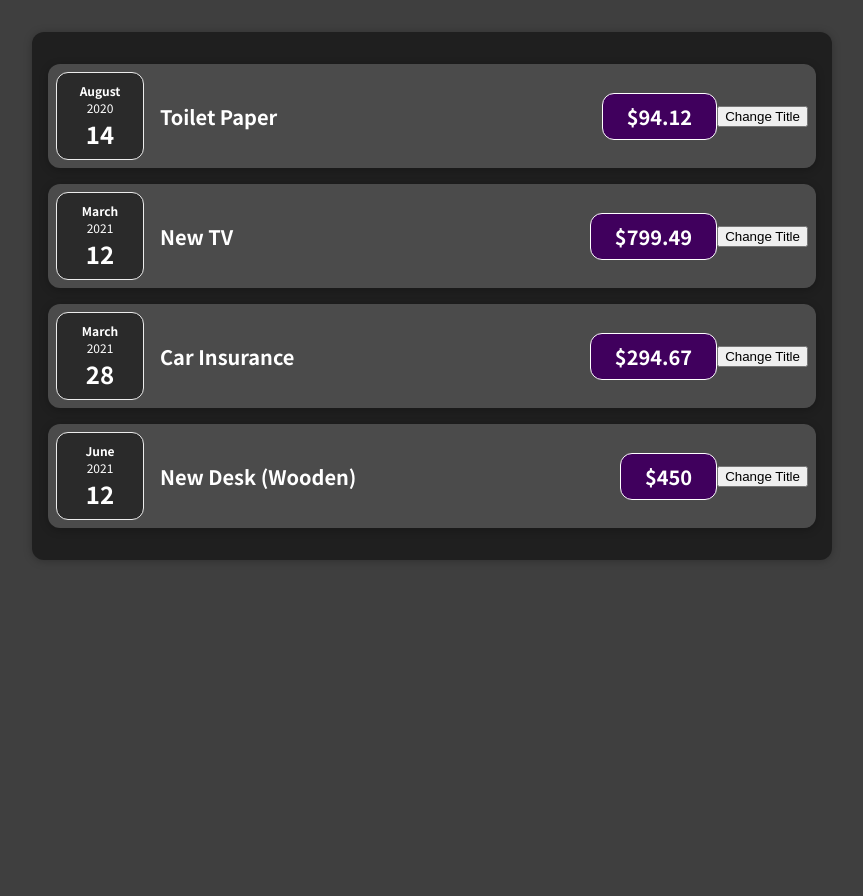
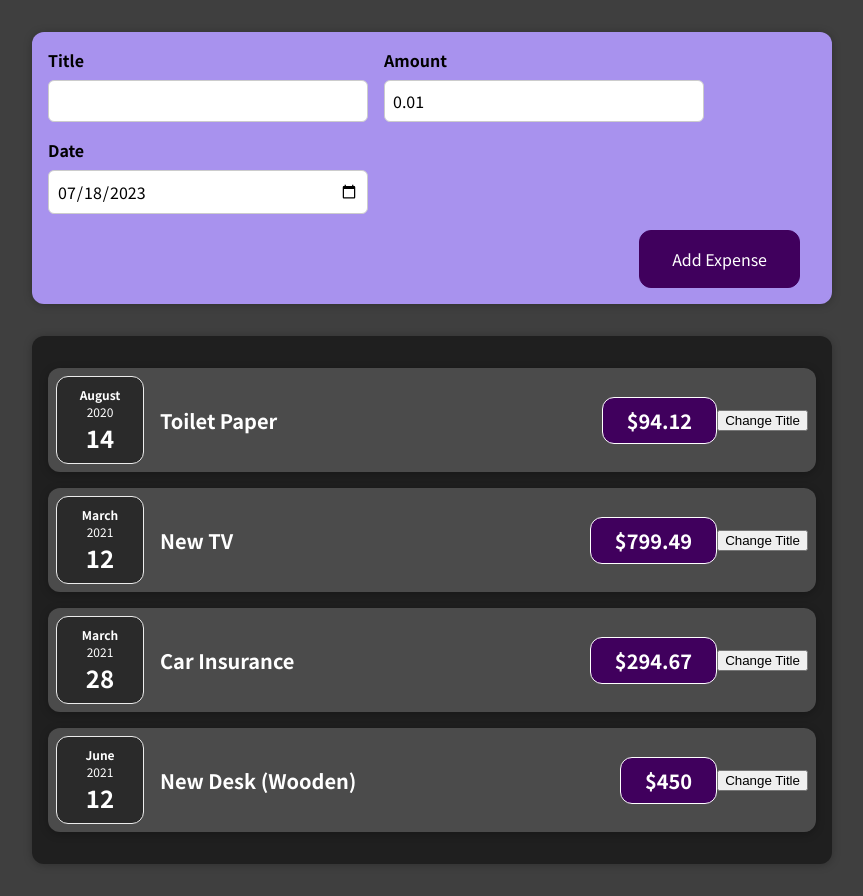
Before and after one commit to lhk3337/reactProject, a React (Create React App) app: page / in a window 1280 px wide. Shown: the whole page, without its empty margins (208-1071 px from the left). Before the commit the page ends 800 px from the top, so only its background shows below. Built offline with nearby package versions, Linux system fonts and the light colour scheme.

Commit message:
[FEAT] 메인 서브 양방향 설정하기

```diff
--- a/src/App.js
+++ b/src/App.js
@@ -1,4 +1,5 @@
 import Expenses from "./components/Expenses";
+import NewExpense from "./components/NewExpense";
 
 function App() {
   const expenses = [
@@ -22,8 +23,13 @@
       date: new Date(2021, 5, 12),
     },
   ];
+
+  const addExpenseHandler = (expense) => {
+    console.log(expense);
+  };
   return (
     <>
+      <NewExpense onAddExpense={addExpenseHandler} />
       <Expenses data={expenses} />
     </>
   );
--- /dev/null
+++ b/src/components/NewExpense.css
@@ -0,0 +1,38 @@
+.new-expense {
+  background-color: #a892ee;
+  padding: 1rem;
+  margin: 2rem auto;
+  width: 50rem;
+  max-width: 95%;
+  border-radius: 12px;
+  text-align: center;
+  box-shadow: 0 1px 8px rgba(0, 0, 0, 0.25);
+}
+
+.new-expense button {
+  font: inherit;
+  cursor: pointer;
+  padding: 1rem 2rem;
+  border: 1px solid #40005d;
+  background-color: #40005d;
+  color: white;
+  border-radius: 12px;
+  margin-right: 1rem;
+}
+
+.new-expense button:hover,
+.new-expense button:active {
+  background-color: #510674;
+  border-color: #510674;
+}
+
+.new-expense button.alternative {
+  color: #220131;
+  border-color: transparent;
+  background-color: transparent;
+}
+
+.new-expense button.alternative:hover,
+.new-expense button.alternative:active {
+  background-color: #ddb3f8;
+}
--- /dev/null
+++ b/src/components/NewExpense.js
@@ -0,0 +1,20 @@
+import React from "react";
+import ExpenseForm from "./ExpenseForm";
+import "./NewExpense.css";
+const NewExpense = ({ onAddExpense }) => {
+  const saveExpenseDataHandler = (enteredExpenseData) => {
+    const expenseData = {
+      ...enteredExpenseData,
+      id: Math.random().toString(),
+    };
+    onAddExpense(expenseData);
+    // console.log(expenseData);
+  };
+  return (
+    <div className="new-expense">
+      <ExpenseForm onSaveExpenseDataHandler={saveExpenseDataHandler} />
+    </div>
+  );
+};
+
+export default NewExpense;
```
